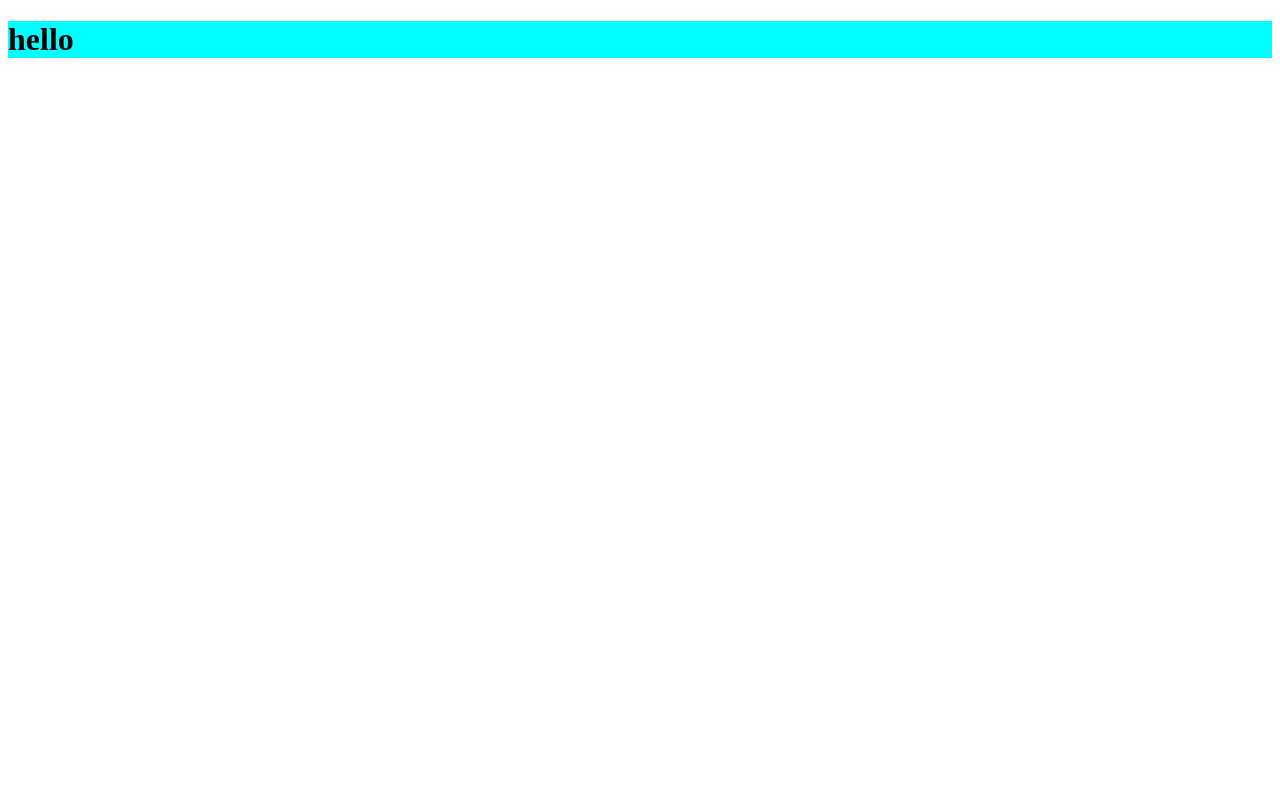
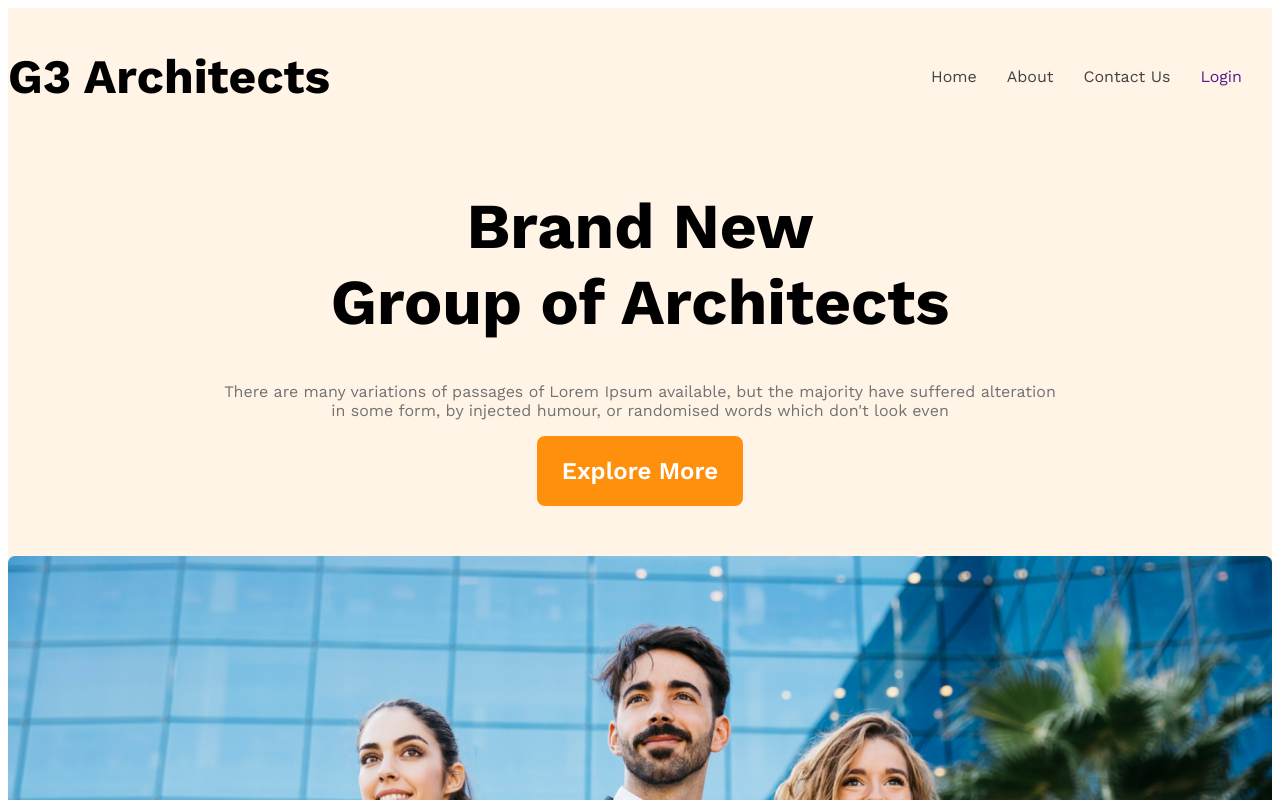
Before and after one commit to AbrarDiganta/Architects-Website, a plain HTML site: page index.html in a window 1280 px wide. Shown: the top 800 px of the page. Drawn offline with nearby package versions, Linux system fonts and the light colour scheme.

Commit message:
header section done

```diff
--- a/Styles/style.css
+++ b/Styles/style.css
@@ -1,3 +1,88 @@
-h1 {
-  background-color: aqua;
+.logo-title {
+  font-family: "Work Sans", serif;
+  font-size: 3rem;
 }
+
+/* shared style */
+
+.text-gray {
+  color: #424242;
+}
+
+.bg-light {
+  background-color: rgba(255, 144, 14, 0.1);
+}
+
+.btn-primary {
+  color: white;
+  background-color: #ff900e;
+  padding: 21px 25px;
+  font-family: "Work Sans", serif;
+  font-size: 1.5rem;
+  font-weight: 600;
+  border-radius: 8px;
+  border-style: none;
+  text-align: center;
+  margin-bottom: 50px;
+}
+/* navbar styles */
+.navbar {
+  display: flex;
+  justify-content: space-between;
+  align-items: center;
+}
+
+.nav-items {
+  display: flex;
+}
+
+.nav-item {
+  list-style: none;
+  margin-right: 30px;
+  font-family: "Work Sans", serif;
+}
+
+.nav-link {
+  text-decoration: none;
+}
+
+.navbar,
+.banner {
+  max-width: 1440px;
+  margin: 0 auto;
+}
+
+/* banner styles */
+
+.banner-content {
+  max-width: 850px;
+  margin: 0 auto;
+  text-align: center;
+}
+
+.banner-title {
+  font-family: "Work Sans", sans-serif;
+  font-size: 4rem;
+  font-weight: bold;
+  text-align: center;
+}
+
+.banner-description {
+  font-family: "Work Sans", sans-serif;
+  font-size: 3.5;
+  color: #727272;
+  text-align: center;
+}
+
+.banner-img {
+  width: 100%;
+}
+
+/* responsive styles */
+
+@media screen and (max-width: 576px) {
+  .navbar,
+  nav-link {
+    flex-direction: column;
+  }
+}
--- a/index.html
+++ b/index.html
@@ -3,10 +3,51 @@
   <head>
     <meta charset="UTF-8" />
     <meta name="viewport" content="width=device-width, initial-scale=1.0" />
+    <link
+      href="https://fonts.googleapis.com/css2?family=Work+Sans:ital,wght@0,100..900;1,100..900&display=swap"
+      rel="stylesheet"
+    />
     <link rel="stylesheet" href="Styles/style.css" />
     <title>G3 Architect Website</title>
   </head>
   <body>
-    <h1>hello</h1>
+    <!-- header section -->
+    <header class="header-section bg-light">
+      <nav class="navbar">
+        <h2 class="logo-title">G3 Architects</h2>
+        <ul class="nav-items">
+          <li class="nav-item">
+            <a href="" class="nav-link text-gray">Home</a>
+          </li>
+          <li class="nav-item">
+            <a href="" class="nav-link text-gray">About</a>
+          </li>
+          <li class="nav-item">
+            <a href="" class="nav-link text-gray">Contact Us</a>
+          </li>
+          <li class="nav-item">
+            <a href="" class="nav-link texrt-gray">Login</a>
+          </li>
+        </ul>
+      </nav>
+      <div class="banner">
+        <div class="banner-content">
+          <h1 class="banner-title">
+            Brand New <br />
+            Group of Architects
+          </h1>
+          <p class="banner-description">
+            There are many variations of passages of Lorem Ipsum available, but
+            the majority have suffered alteration in some form, by injected
+            humour, or randomised words which don't look even
+          </p>
+          <button class="btn-primary">Explore More</button>
+        </div>
+        <img class="banner-img" src="images/banner.png" alt="" />
+      </div>
+    </header>
+    <!-- main section -->
+    <main></main>
+    <footer></footer>
   </body>
 </html>
```
